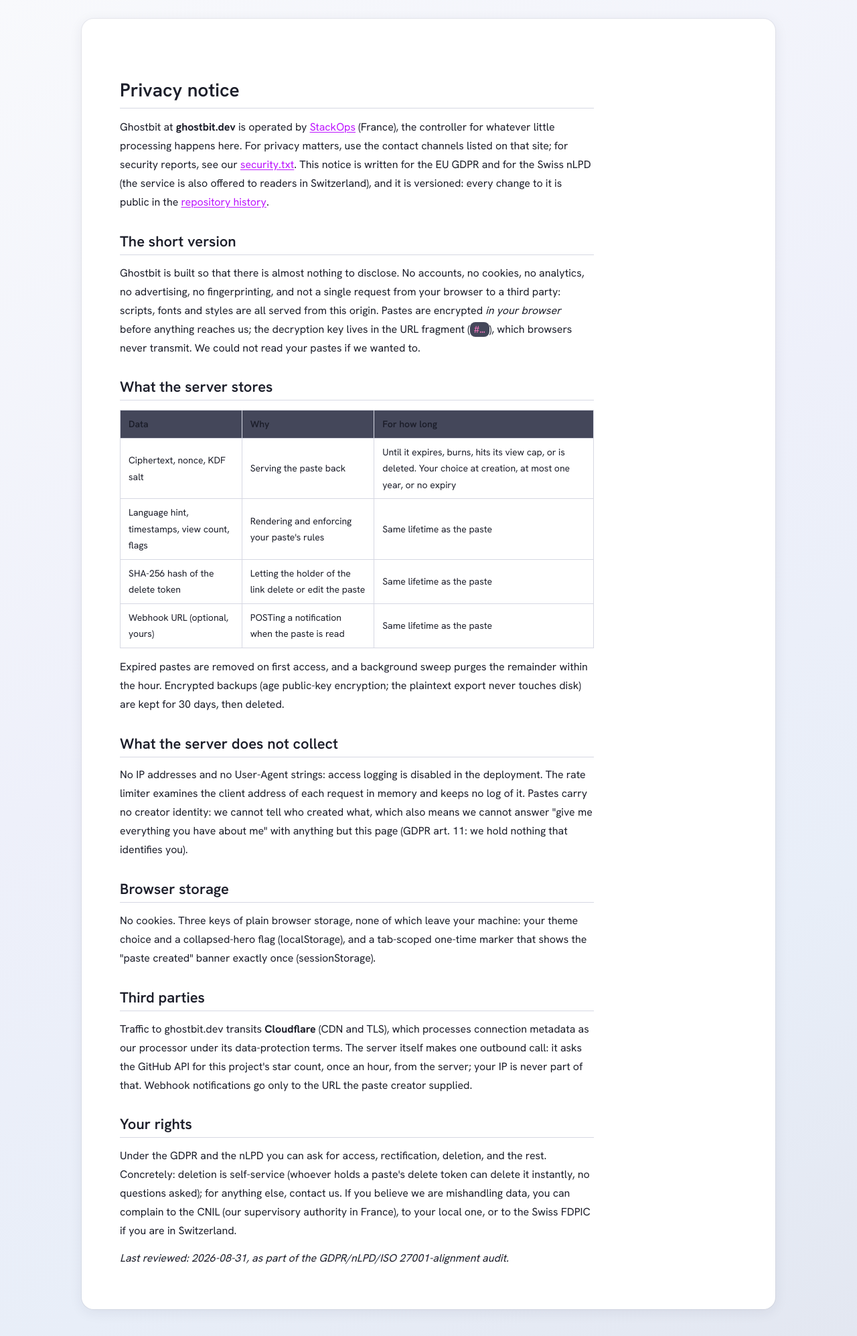
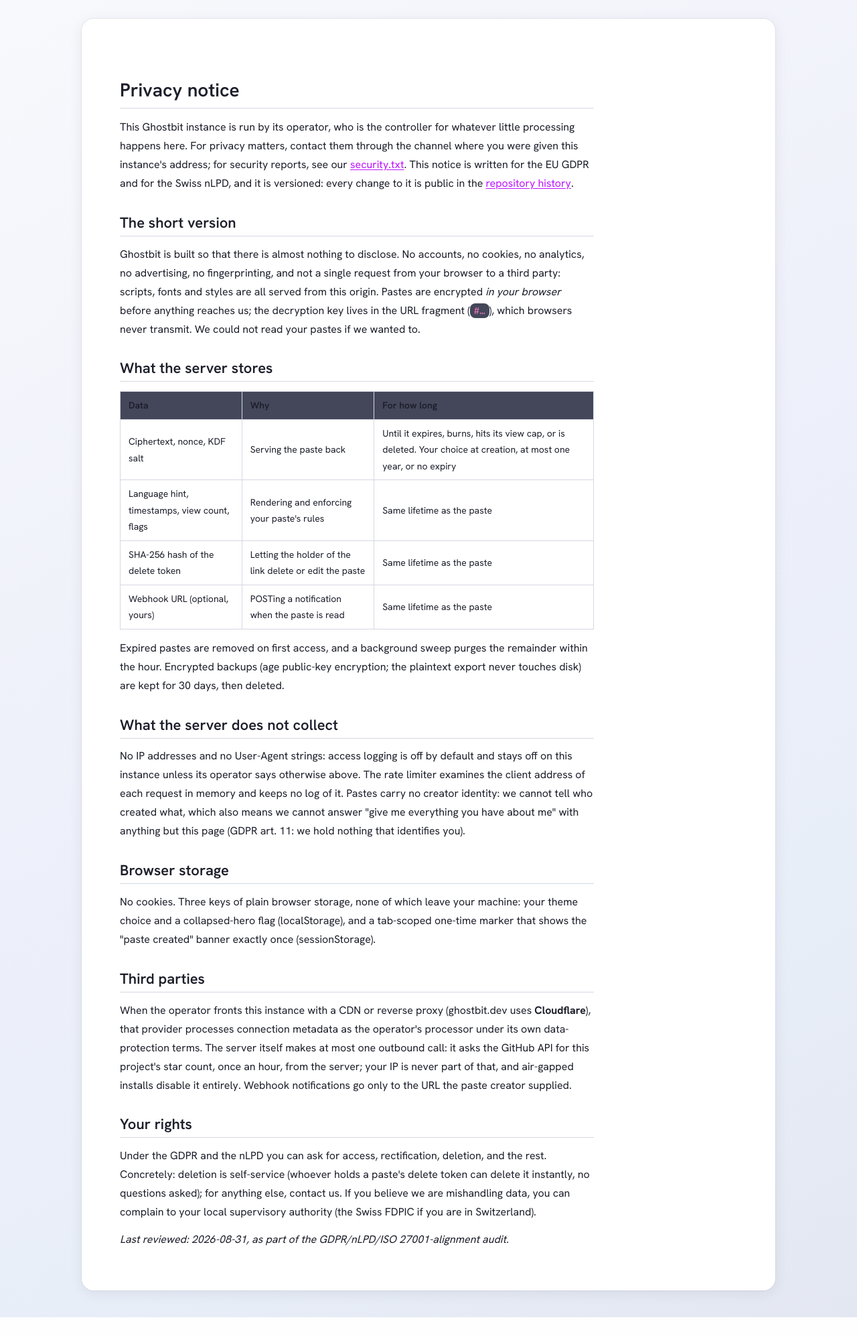
Before and after one commit to stackopshq/ghostbit, a Python web app: template templates/privacy.html in a window 1280 px wide. Shown: the part 70-2065 px from the top of the page at 67% size. After the commit the page ends 2037 px from the top, so only its background shows below. Run offline with Jinja, Linux system fonts and the light colour scheme; the template is opened without the code that fills it, so the values that code supplies are empty.

Commit message:
feat(privacy): every self-hosted instance names its own controller
The notice hardcoded StackOps, which would have made every other
installation serve a false one — and a notice that names the wrong
controller is worse than none. PRIVACY_OPERATOR, PRIVACY_CONTACT_URL and
PRIVACY_AUTHORITY now fill it in, with neutral fallback wording when
unset; the operator's contact is also added to security.txt so a
data-protection report reaches the controller and not just the upstream
advisory queue.

The README gains a 'Compliant deployments (GDPR / nLPD)' checklist: the
software ships privacy-by-default, but naming yourself, leaving access
logs off, bounding proxy/CDN and backup retention, closing /metrics and
terminating TLS are deployment decisions no default can make.

```diff
--- a/templates/privacy.html
+++ b/templates/privacy.html
@@ -11,13 +11,19 @@
       <div class="md-body">
         <h1>Privacy notice</h1>
         <p>
-          Ghostbit at <strong>ghostbit.dev</strong> is operated by
-          <a href="https://stackops.ch" target="_blank" rel="noopener">StackOps</a> (France),
-          the controller for whatever little processing happens here. For privacy matters, use the
-          contact channels listed on that site; for security reports, see our
+          {% if operator %}
+          This Ghostbit instance is operated by
+          {% if contact_url %}<a href="{{ contact_url }}" target="_blank" rel="noopener">{{ operator }}</a>{% else %}{{ operator }}{% endif %},
+          the controller for whatever little processing happens here. For privacy matters, use
+          that contact link;
+          {% else %}
+          This Ghostbit instance is run by its operator, who is the controller for whatever
+          little processing happens here. For privacy matters, contact them through the channel
+          where you were given this instance's address;
+          {% endif %}
+          for security reports, see our
           <a href="/.well-known/security.txt">security.txt</a>. This notice is written for the EU
-          GDPR and for the Swiss nLPD (the service is also offered to readers in Switzerland),
-          and it is versioned: every change to it is public in the
+          GDPR and for the Swiss nLPD, and it is versioned: every change to it is public in the
           <a href="https://github.com/stackopshq/ghostbit" target="_blank" rel="noopener">repository history</a>.
         </p>
 
@@ -49,7 +55,8 @@
 
         <h2>What the server does not collect</h2>
         <p>
-          No IP addresses and no User-Agent strings: access logging is disabled in the deployment.
+          No IP addresses and no User-Agent strings: access logging is off by default and stays
+          off on this instance unless its operator says otherwise above.
           The rate limiter examines the client address of each request in memory and keeps no log
           of it. Pastes carry no creator identity: we cannot tell who created what, which also
           means we cannot answer "give me everything you have about me" with anything but this page
@@ -65,11 +72,12 @@
 
         <h2>Third parties</h2>
         <p>
-          Traffic to ghostbit.dev transits <strong>Cloudflare</strong> (CDN and TLS), which
-          processes connection metadata as our processor under its data-protection terms. The
-          server itself makes one outbound call: it asks the GitHub API for this project's star
-          count, once an hour, from the server; your IP is never part of that. Webhook
-          notifications go only to the URL the paste creator supplied.
+          When the operator fronts this instance with a CDN or reverse proxy (ghostbit.dev uses
+          <strong>Cloudflare</strong>), that provider processes connection metadata as the
+          operator's processor under its own data-protection terms. The server itself makes at
+          most one outbound call: it asks the GitHub API for this project's star count, once an
+          hour, from the server; your IP is never part of that, and air-gapped installs disable
+          it entirely. Webhook notifications go only to the URL the paste creator supplied.
         </p>
 
         <h2>Your rights</h2>
@@ -77,9 +85,10 @@
           Under the GDPR and the nLPD you can ask for access, rectification, deletion, and the
           rest. Concretely: deletion is self-service (whoever holds a paste's delete token can
           delete it instantly, no questions asked); for anything else, contact us. If you
-          believe we are mishandling data, you can complain to the CNIL (our supervisory
-          authority in France), to your local one, or to the Swiss FDPIC if you are in
-          Switzerland.
+          believe we are mishandling data, you can complain to
+          {% if authority %}{{ authority }}, to your local supervisory authority, or to the
+          Swiss FDPIC if you are in Switzerland{% else %}your local supervisory authority (the
+          Swiss FDPIC if you are in Switzerland){% endif %}.
         </p>
 
         <p><em>Last reviewed: 2026-08-31, as part of the GDPR/nLPD/ISO 27001-alignment audit.</em></p>
```
Also changed, not shown: app/config.py (+12 -0 lines), app/main.py (+29 -11 lines), docs/compliance.md (+22 -1 lines), docs/configuration.md (+12 -0 lines), docs/self-hosting.md (+4 -0 lines), tests/test_api.py (+19 -0 lines), README.md, 1 other file.
